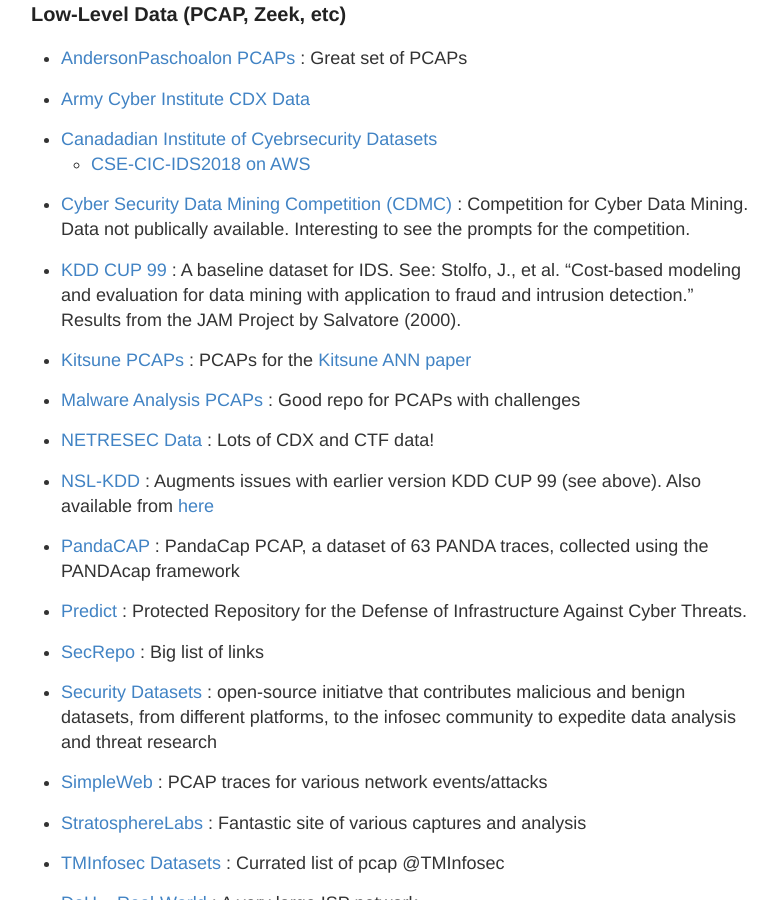
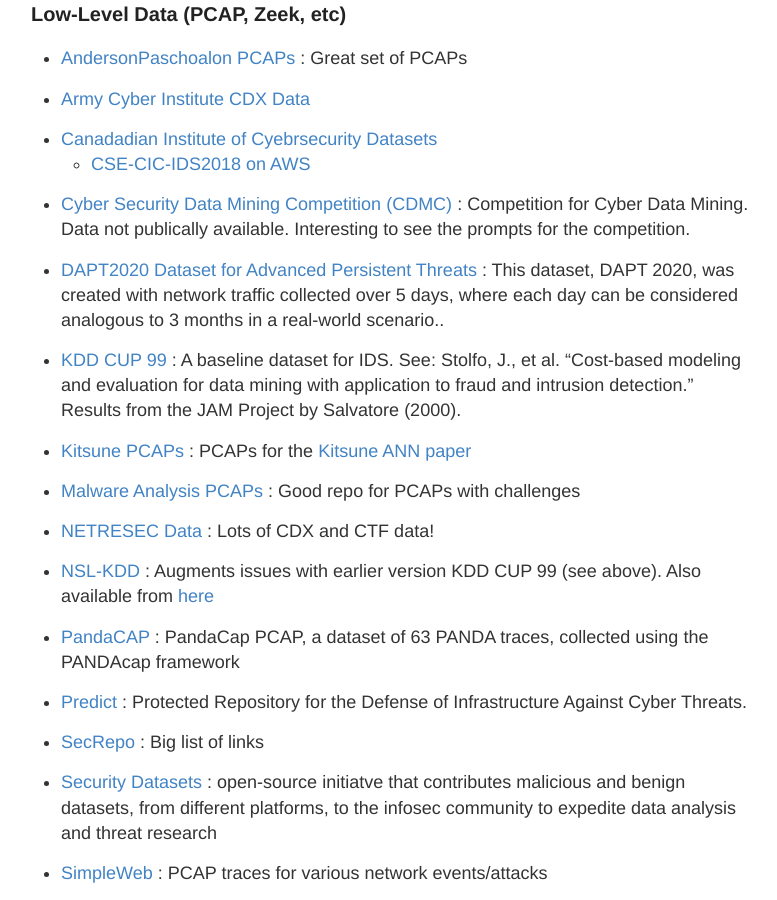
Before and after one commit to stevehenderson/stevehenderson.github.io, a Jekyll site: the page built from data.md, in a window 1280 px wide and 900 px high, scrolled down 865 px. Shown: the whole window, without its empty margins (249-1026 px from the left). Built offline with Jekyll 4.4.1, drawn with Linux system fonts in a browser that asks for light colours.

Commit message:
Update data.md

```diff
--- a/data.md
+++ b/data.md
@@ -39,6 +39,8 @@
       *  [CSE-CIC-IDS2018 on AWS](https://www.unb.ca/cic/datasets/ids-2018.html)
 
    * [Cyber Security Data Mining Competition (CDMC)](http://www.csmining.org/ ) : Competition for Cyber Data Mining.  Data not publically available.  Interesting to see the prompts for the competition.
+
+  * [DAPT2020 Dataset for Advanced Persistent Threats](https://www.kaggle.com/datasets/sowmyamyneni/dapt2020) :  This dataset, DAPT 2020, was created with network traffic collected over 5 days, where each day can be considered analogous to 3 months in a real-world scenario..
 
    * [KDD CUP 99](http://kdd.ics.uci.edu/databases/kddcup99/kddcup99.html) : A baseline dataset for IDS.  See: Stolfo, J., et al. "Cost-based modeling and evaluation for data mining with application to fraud and intrusion detection." Results from the JAM Project by Salvatore (2000).
 
```
